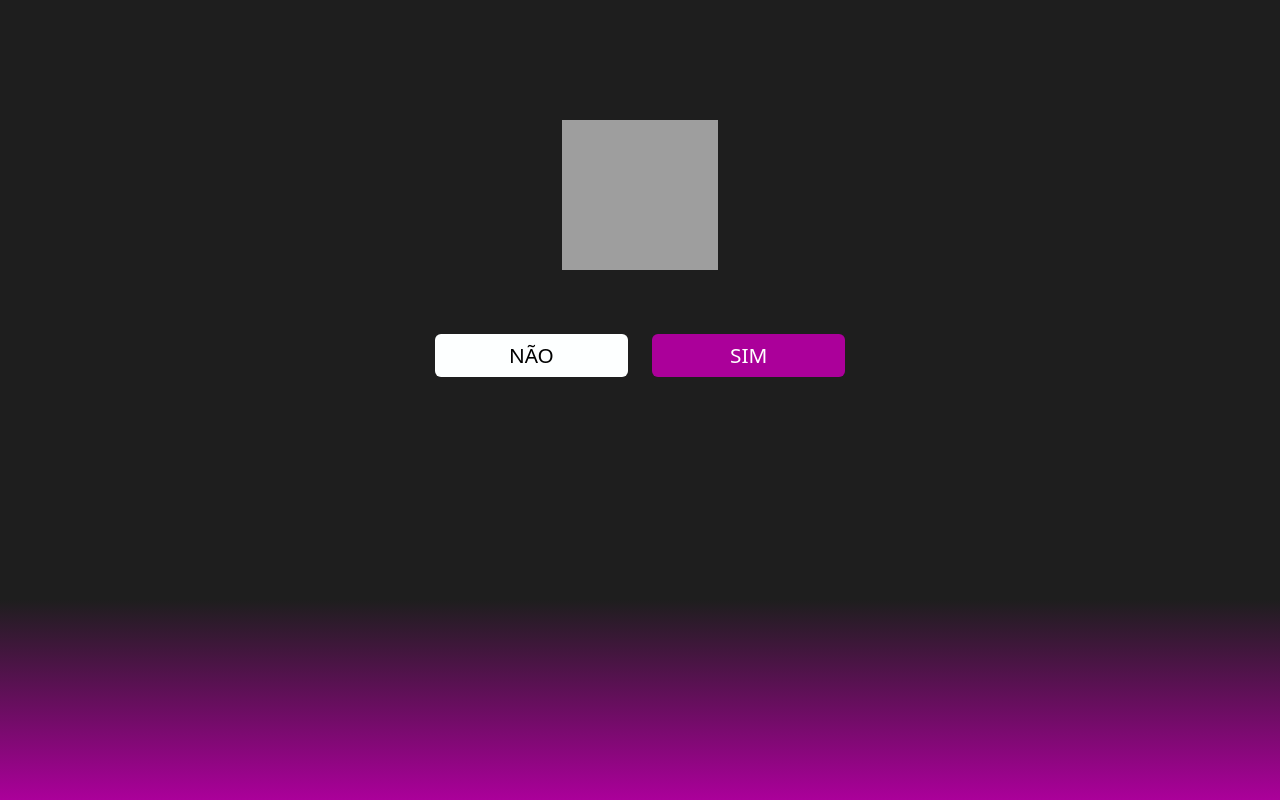
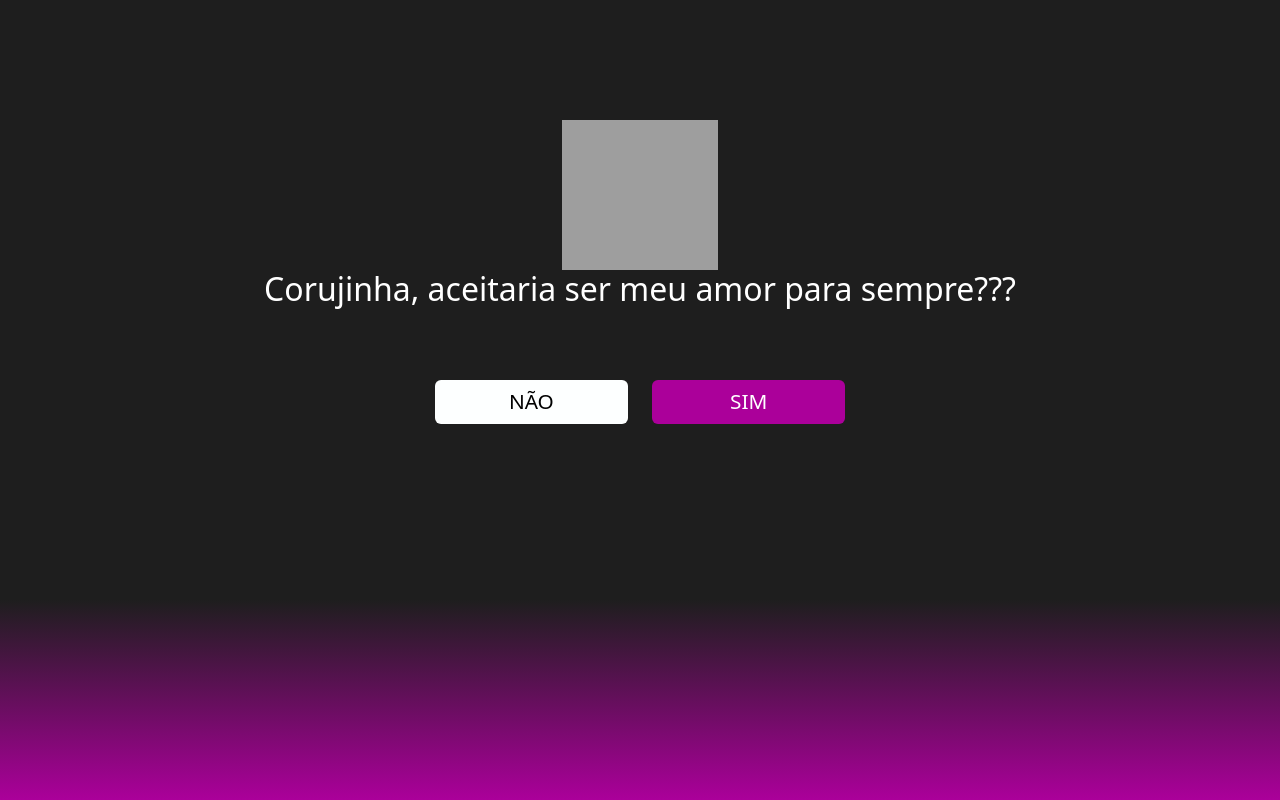
Before and after one commit to FelipeDelong/Pedido_romantico, a plain HTML site: page index.html in a window 1280 px wide. Drawn offline with nearby package versions, Linux system fonts and the light colour scheme; grey boxes are pictures that could not be loaded.

Commit message:
Descomenta <h1>

```diff
--- a/index.html
+++ b/index.html
@@ -66,7 +66,7 @@
 
                 <div class="row d-flex justify-content-center" style="text-align: center;">
                     <img src="images/caraSuplicanteGif.gif" style="height: 150px; width: 180px">
-                    <!-- <h1 style="font-size: 2rem; color:white">Corujinha, aceitaria ser meu amor para sempre???</h1> -->
+                    <h1 style="font-size: 2rem; color:white">Corujinha, aceitaria ser meu amor para sempre???</h1>
                 </div>
 
                 <div class="row justify-content-center" id="div_btn" style="margin-top: 4rem;">
```
